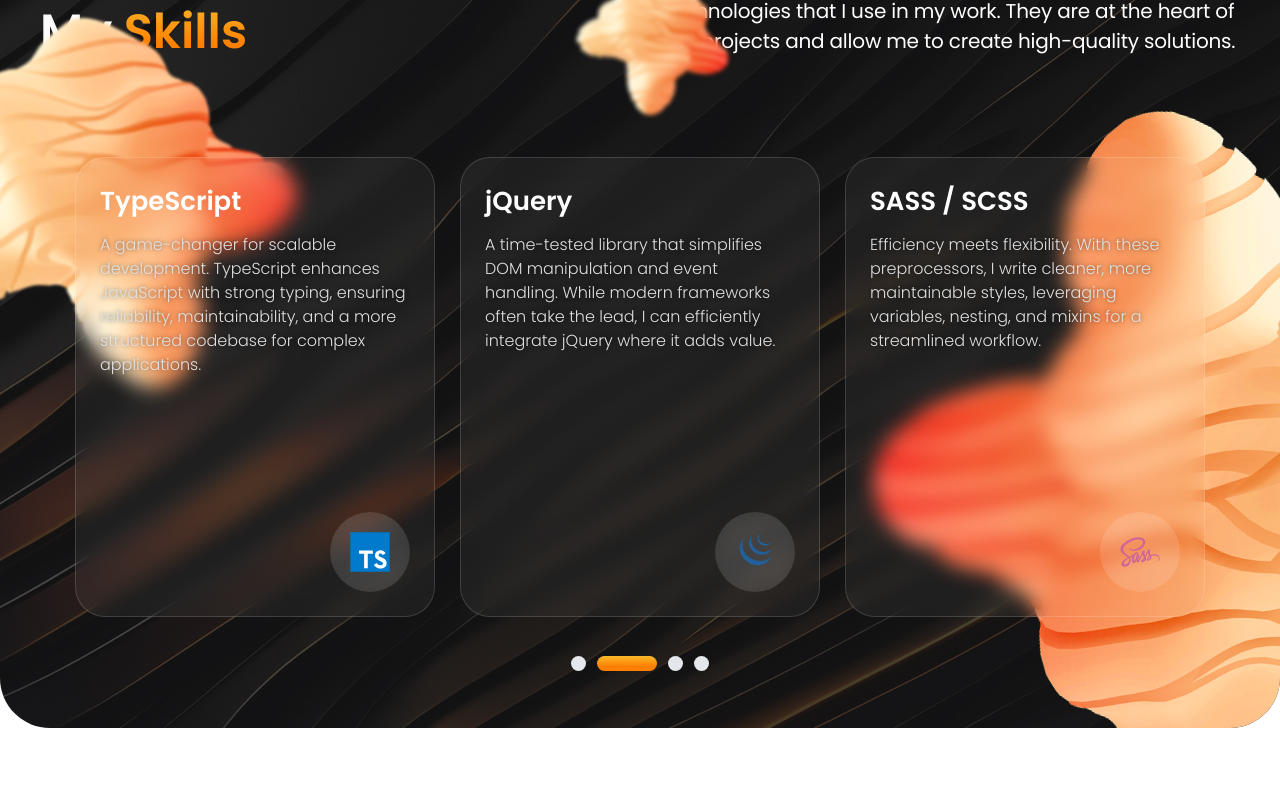
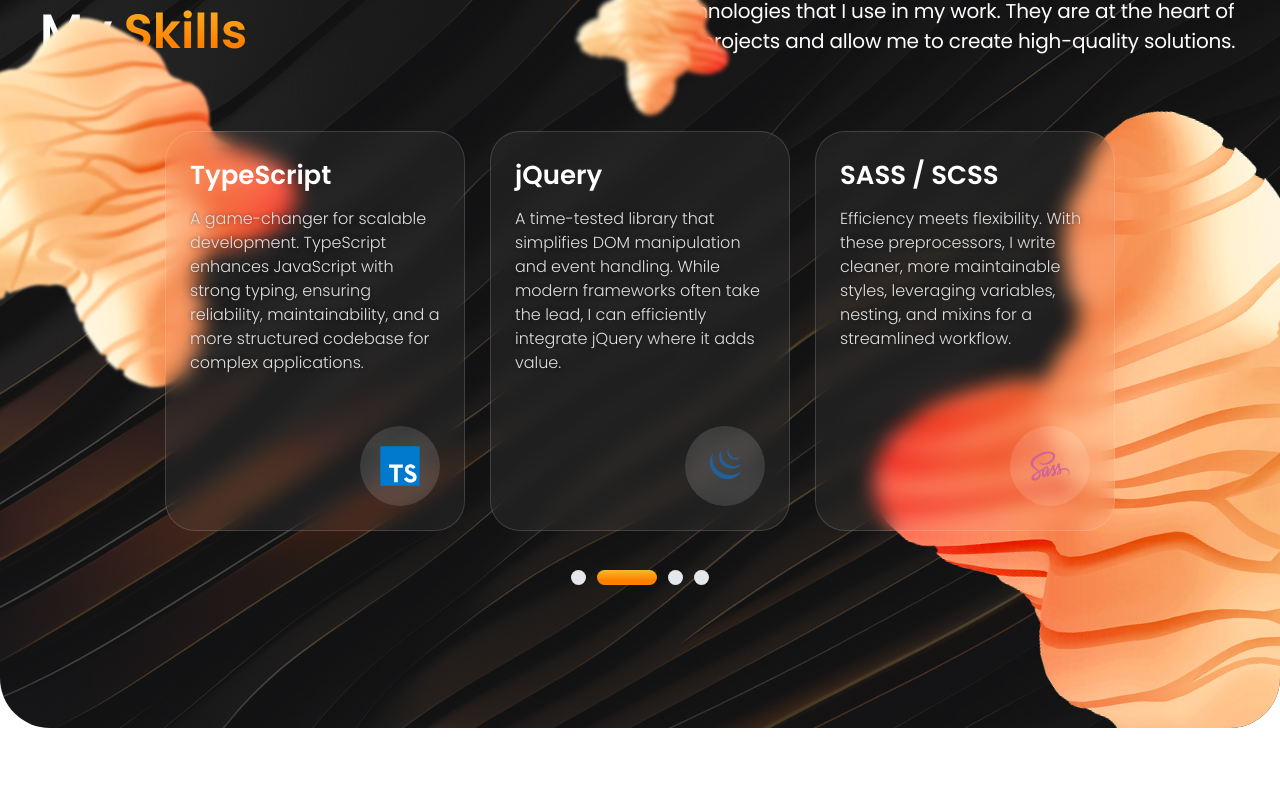
Before and after one commit to Isterya/my-portfolio, a React (Vite) app: page / in a window 1280 px wide. Shown: the part 1000-1800 px from the top of the page. Built offline with nearby package versions, Linux system fonts and the light colour scheme.

Commit message:
style: adapt SkillsSlider wrapper and improve SkillCard adaptation for xl screen widths

```diff
--- a/src/components/skillCard/skillCard.scss
+++ b/src/components/skillCard/skillCard.scss
@@ -15,8 +15,8 @@
   justify-content: space-between;
 
   @include respond(xl) {
-    width: 360px;
-    height: 460px;
+    width: 300px;
+    height: 400px;
     padding: 24px;
   }
 
--- a/src/components/skillsSlider/skillsSlider.scss
+++ b/src/components/skillsSlider/skillsSlider.scss
@@ -3,6 +3,10 @@
   display: flex;
   flex-direction: column;
   align-items: center;
+
+  @include respond(xl) {
+    margin-top: 75px;
+  }
 
   &__wrapper {
     display: flex;
@@ -29,7 +33,9 @@
     height: 15px;
     background: #e4e7ec;
     cursor: pointer;
-    transition: background 0.3s ease, width 0.3s ease;
+    transition:
+      background 0.3s ease,
+      width 0.3s ease;
 
     &.active {
       width: 60px;
```
